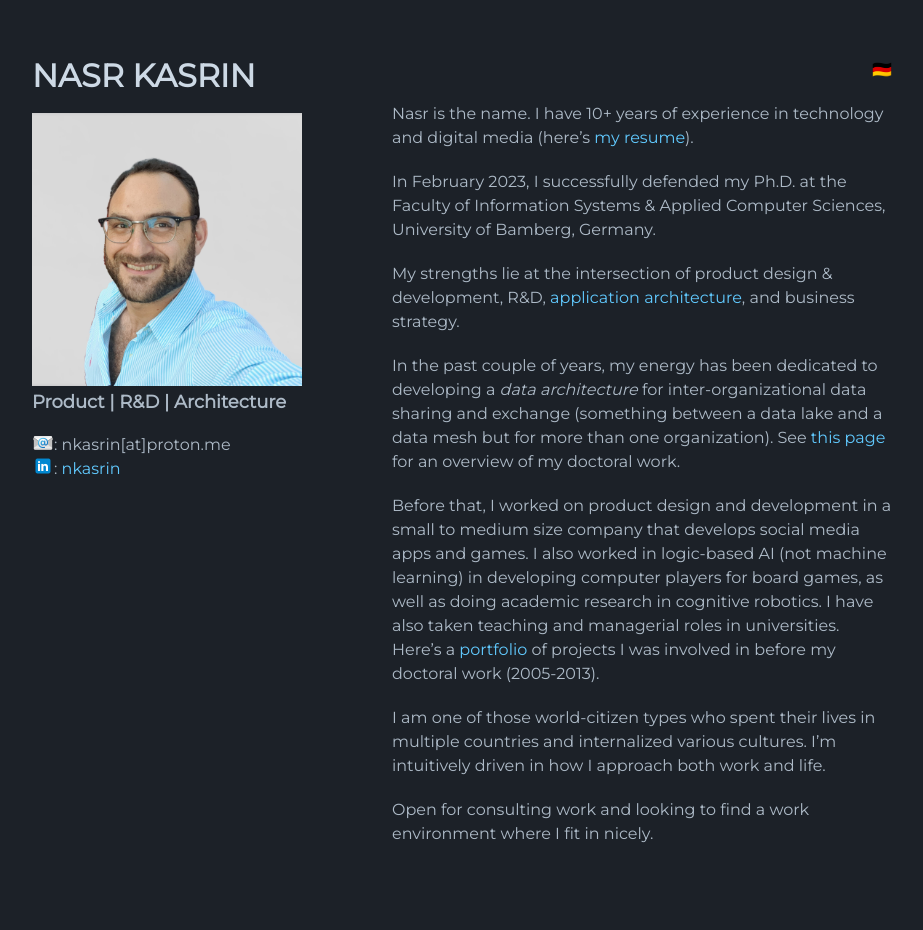
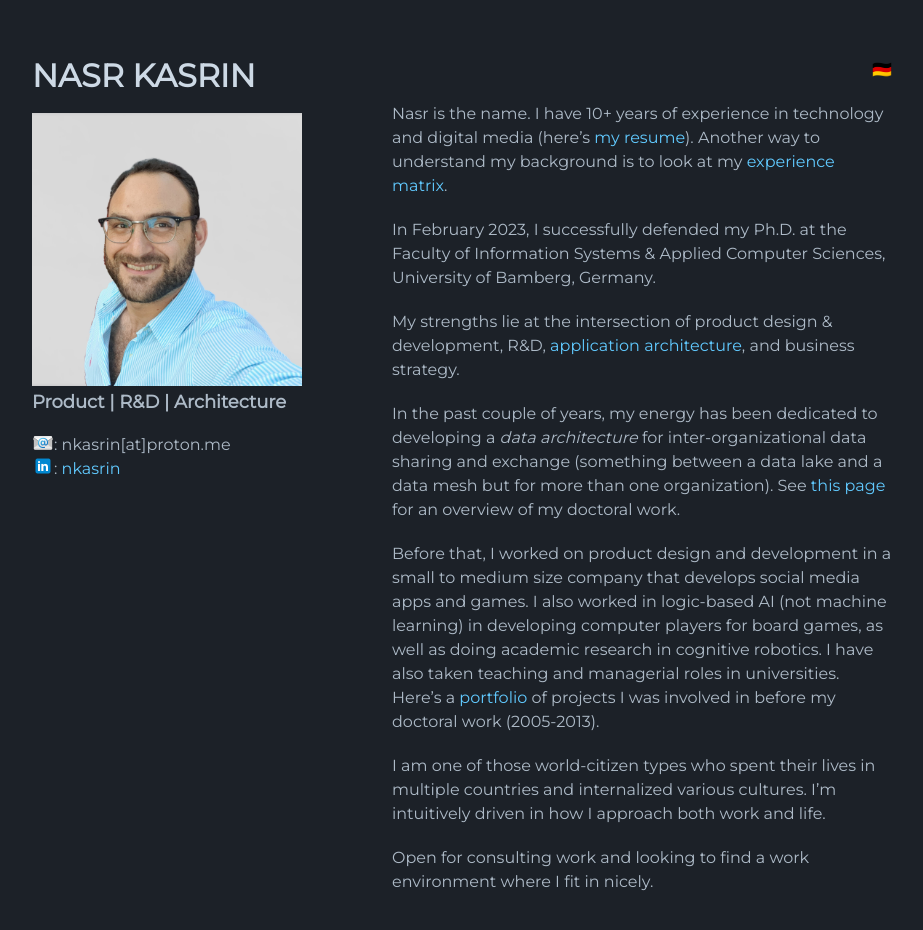
Before and after one commit to n42r/n42r.github.io, a Jekyll site: the page built from index.md, in a window 1280 px wide and 964 px high. Shown: the top 930 px of the window, without its empty margins (178-1101 px from the left). Built offline with Jekyll 4.4.1, drawn with Linux system fonts in a browser that asks for light colours; the repository's description, which GitHub fills in, is left out.

Commit message:
Update index.md
Some fixes to page

```diff
--- a/index.md
+++ b/index.md
@@ -3,7 +3,7 @@ layout: default
 ---
 <p style="text-align:right;"> <a href="index_de"> 🇩🇪 </a></p>
 
-Nasr is the name. I have 10+ years of experience in technology and digital media (here's [my resume](assets/pdf/kasrin_resume_2023_04.pdf)).
+Nasr is the name. I have 10+ years of experience in technology and digital media (here's [my resume](blob/main/assets/pdf/kasrin_resume_2023_04.pdf.pdf)). Another way to understand my background is to look at my [experience matrix](matrix).
 
 In February 2023, I successfully defended my Ph.D. at the Faculty of Information Systems & Applied Computer Sciences, University of Bamberg, Germany.
 
```
